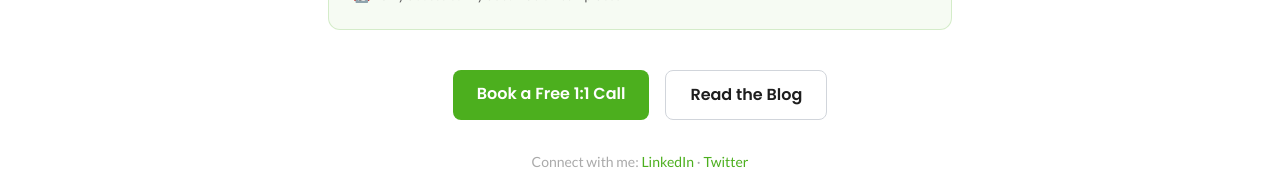
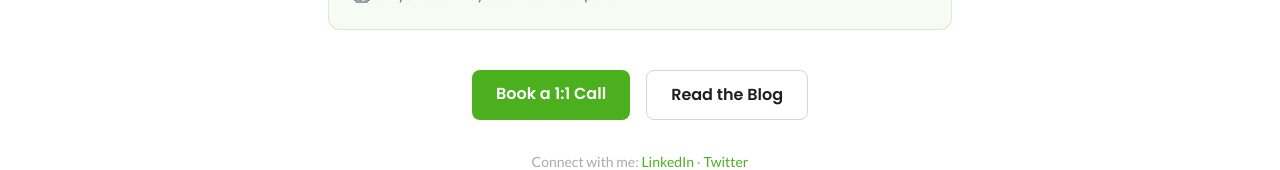
Before and after one commit to archit-akg13/architmittal.com, a Next.js app: page /welcome in a window 1280 px wide. Shown: the part 533-703 px from the top of the page. Built offline with nearby package versions, Linux system fonts and the light colour scheme; no server answers.

Commit message:
Update call booking button text

```diff
--- a/app/welcome/page.tsx
+++ b/app/welcome/page.tsx
@@ -38,7 +38,7 @@ export default function WelcomePage() {
           rel="noopener noreferrer"
           className="bg-lime hover:bg-lime-dark text-white px-6 py-3 rounded-lg font-heading font-semibold transition-colors"
         >
-          Book a Free 1:1 Call
+          Book a 1:1 Call
         </a>
         <Link
           href="/blog"
```
